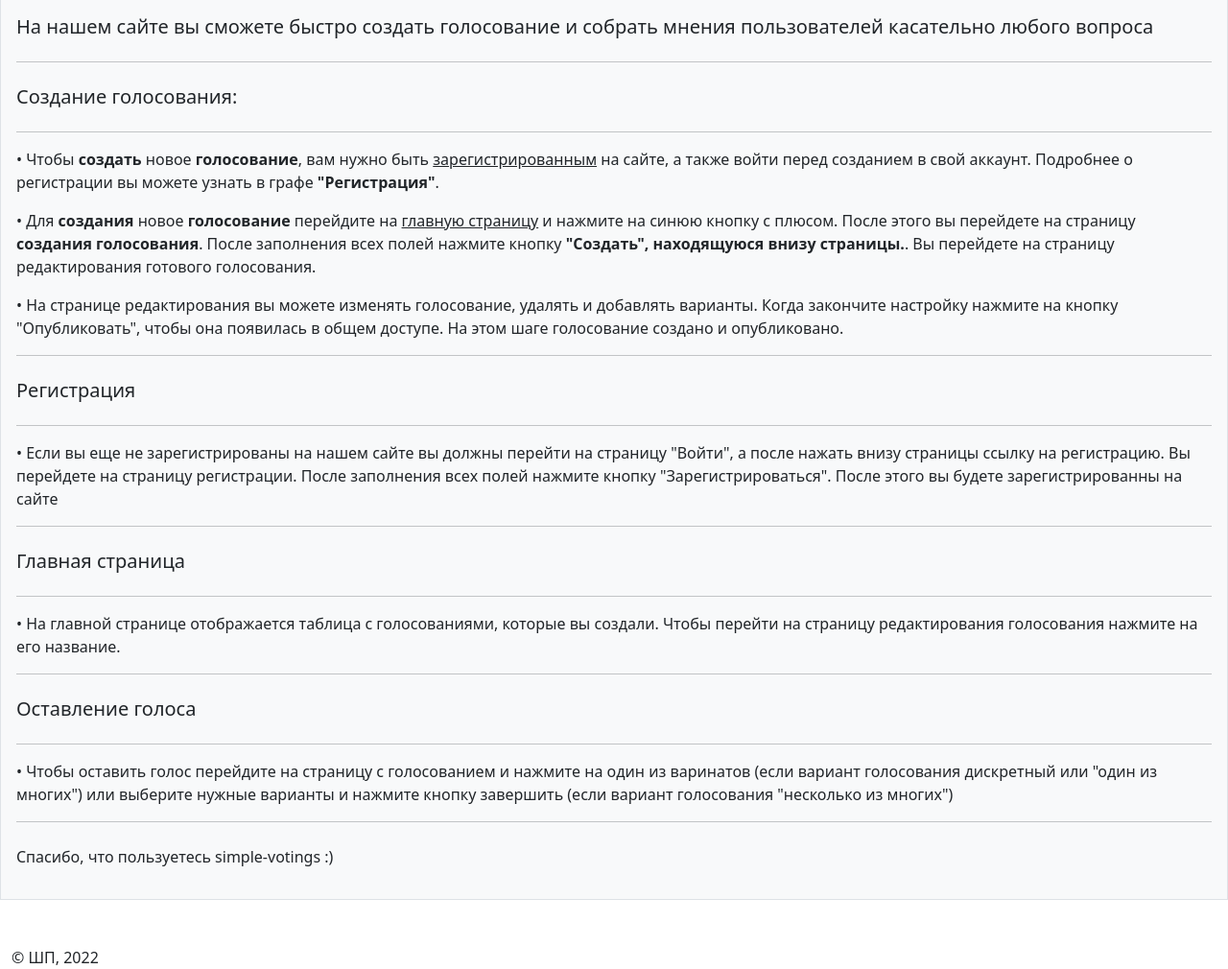
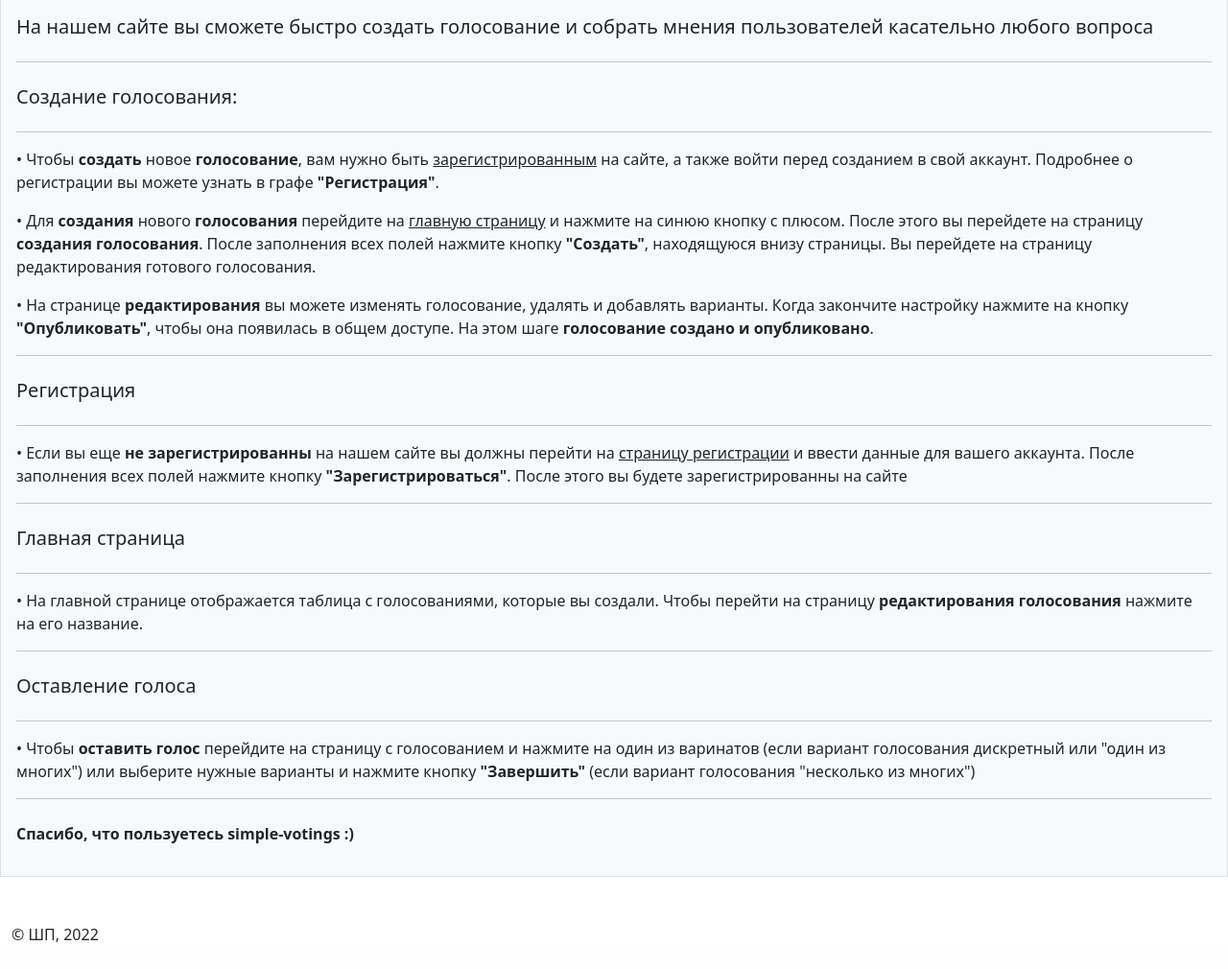
Before and after one commit to dimm0909/simple-votings, a Django app: page /about/ in a window 1280 px wide. Shown: the part 152-1162 px from the top of the page at 96% size. After the commit the page ends 1134 px from the top, so only its background shows below. Run offline with Django 3.2, Linux system fonts and the light colour scheme.

Commit message:
Finish edit about page

```diff
--- a/main/templates/pages/about.html
+++ b/main/templates/pages/about.html
@@ -15,22 +15,22 @@
     <h5 class="py-2">Создание голосования:</h5>
     <hr>
     <p> • Чтобы <b>создать</b> новое <b>голосование</b>, вам нужно быть <a class="link-dark" href="/accounts/register/">зарегистрированным</a> на сайте, а также войти перед созданием в свой аккаунт. Подробнее о регистрации вы можете узнать в графе <b>"Регистрация"</b>.</p>
-    <p> • Для <b>создания</b> новое <b>голосование</b> перейдите на <u>главную страницу</u> и нажмите на синюю кнопку с плюсом. После этого вы перейдете на страницу <b>создания голосования</b>. После заполнения всех полей нажмите кнопку <b>"Создать", находящуюся внизу страницы.</b>. Вы перейдете на страницу редактирования готового голосования.</p>
-    <p> • На странице редактирования вы можете изменять голосование, удалять и добавлять варианты. Когда закончите настройку нажмите на кнопку "Опубликовать", чтобы она появилась в общем доступе. На этом шаге голосование создано и опубликовано.</p>
+    <p> • Для <b>создания</b> нового <b>голосования</b> перейдите на <a class="link-dark" href="/">главную страницу</a> и нажмите на синюю кнопку с плюсом. После этого вы перейдете на страницу <b>создания голосования</b>. После заполнения всех полей нажмите кнопку <b>"Создать"</b>, находящуюся внизу страницы. Вы перейдете на страницу редактирования готового голосования.</p>
+    <p> • На странице <b>редактирования</b> вы можете изменять голосование, удалять и добавлять варианты. Когда закончите настройку нажмите на кнопку <b>"Опубликовать"</b>, чтобы она появилась в общем доступе. На этом шаге <b>голосование создано и опубликовано</b>.</p>
     <hr>
     <h5 class="py-2">Регистрация</h5>
     <hr>
-    <p> • Если вы еще не зарегистрированы на нашем сайте вы должны перейти на страницу "Войти", а после нажать внизу страницы ссылку на регистрацию. Вы перейдете на страницу регистрации. После заполнения всех полей нажмите кнопку "Зарегистрироваться". После этого вы будете зарегистрированны на сайте</p>
+    <p> • Если вы еще <b>не зарегистрированны</b> на нашем сайте вы должны перейти на <a class="link-dark" href="/accounts/register/">страницу регистрации<a> и ввести данные для вашего аккаунта. После заполнения всех полей нажмите кнопку <b>"Зарегистрироваться"</b>. После этого вы будете зарегистрированны на сайте</p>
     <hr>
     <h5 class="py-2">Главная страница</h5>
     <hr>
-    <p> • На главной странице отображается таблица с голосованиями, которые вы создали. Чтобы перейти на страницу редактирования голосования нажмите на его название.</p>
+    <p> • На главной странице отображается таблица с голосованиями, которые вы создали. Чтобы перейти на страницу <b>редактирования голосования</b> нажмите на его название.</p>
     <hr>
     <h5 class="py-2">Оставление голоса</h5>
     <hr>
-    <p> • Чтобы оставить голос перейдите на страницу с голосованием и нажмите на один из варинатов (если вариант голосования дискретный или "один из многих") или выберите нужные варианты и нажмите кнопку завершить (если вариант голосования "несколько из многих")</p>
+    <p> • Чтобы <b>оставить голос</b> перейдите на страницу с голосованием и нажмите на один из варинатов (если вариант голосования дискретный или "один из многих") или выберите нужные варианты и нажмите кнопку <b>"Завершить"</b> (если вариант голосования "несколько из многих")</p>
     <hr>
-    <p class="py-2">Спасибо, что пользуетесь simple-votings :)</p>
+    <p class="py-2"><b>Спасибо, что пользуетесь simple-votings :)</b></p>
   </div>
 </div>
 
```
